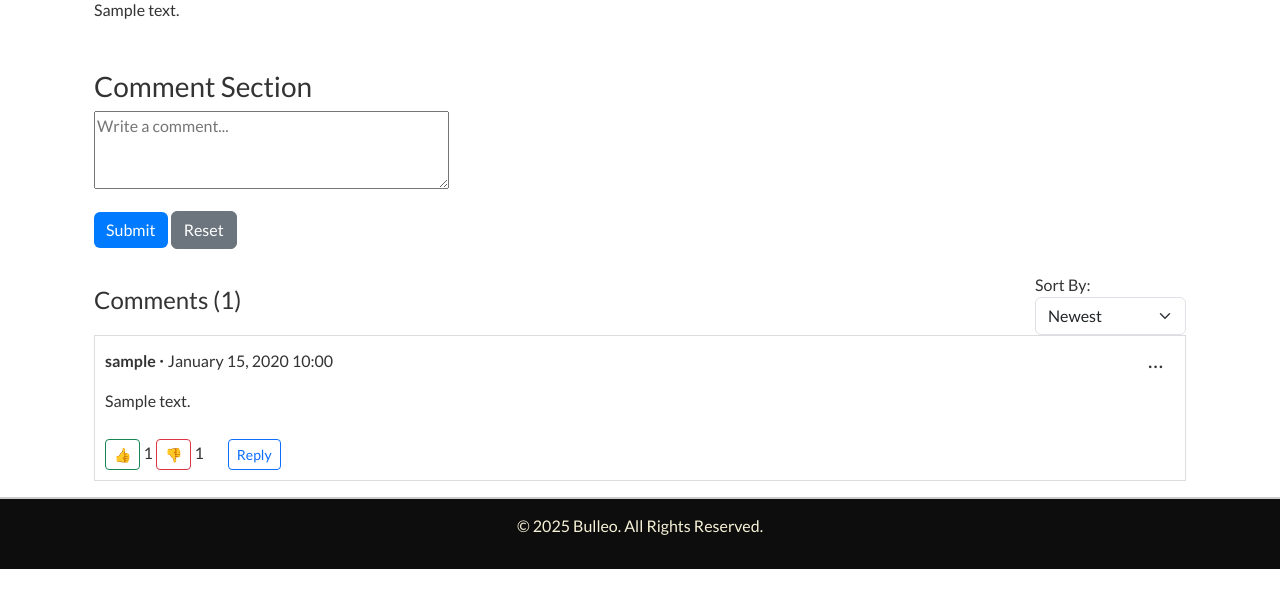
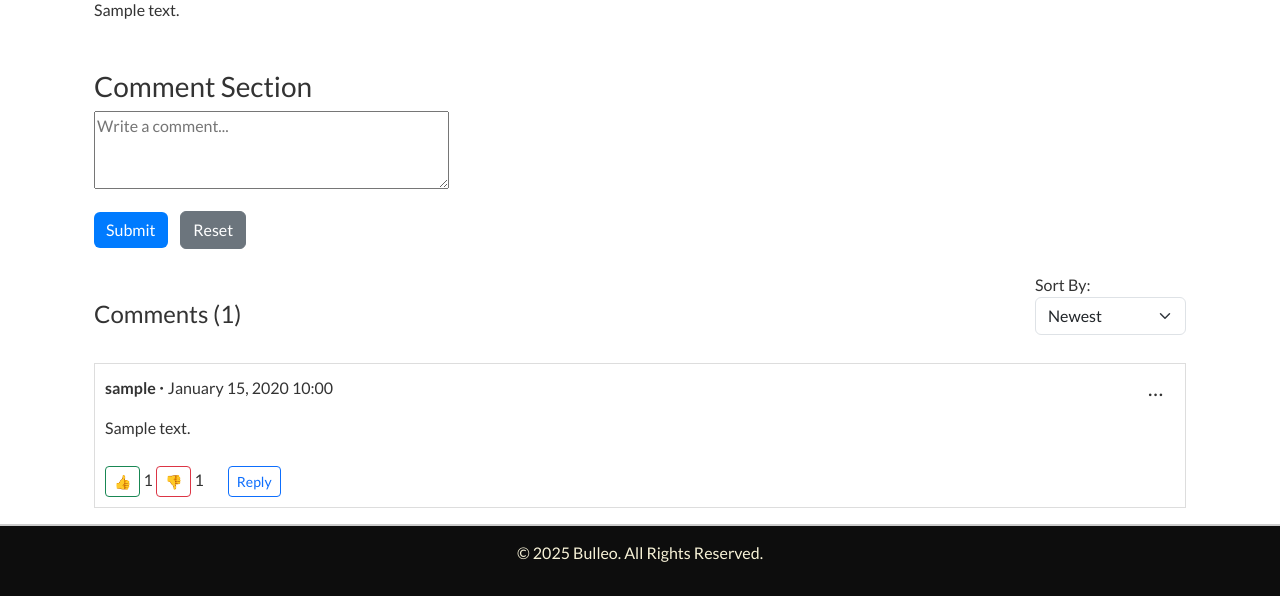
Before and after one commit to Merrick101/bulleo, a Django app: page /news/article/1/ in a window 1280 px wide. Shown: the part 228-824 px from the top of the page. Before the commit the page ends 797 px from the top, so only its background shows below. Run offline with Django 4.2, Linux system fonts and the light colour scheme; a user stored in the database is signed in; tables that the repository leaves empty hold one stand-in row (values such as "Sample post"); parts of the project's set-up code (start-up, migrations or seed data) failed here and were passed over; some libraries are stand-ins or nearby versions.

Commit message:
Finalize styling for comment section, ensure functions align with updated template classes

```diff
--- a/static/css/style.css
+++ b/static/css/style.css
@@ -176,6 +176,14 @@ body {
 
 /* Comment Section Styles */
 
+.my-sort-select {
+  margin-bottom: 1.7rem;
+}
+
+.my-comment-submit {
+  margin-right: 0.6rem;
+}
+
 .my-comment-container {
   border: 1px solid #ddd;
   padding: 0.75rem;       /* Adjust overall padding */
@@ -231,6 +239,9 @@ body {
   margin-bottom: 0.25rem;  /* optional gap below toggle row */
 }
 
+.replies {
+  display: block;
+}
 
 /* Top-level comments have the default styling */
 .comment {
--- a/static/js/comments.js
+++ b/static/js/comments.js
@@ -207,7 +207,7 @@ document.addEventListener("DOMContentLoaded", function () {
         const commentDiv = document.querySelector(`#comment-${commentId}`);
         if (!commentDiv) return;
 
-        const contentParagraph = commentDiv.querySelector(".comment-body p");
+        const contentParagraph = commentDiv.querySelector(".my-comment-body p");
         if (!contentParagraph) return;
 
         const oldContent = contentParagraph.textContent.trim();
@@ -251,7 +251,7 @@ document.addEventListener("DOMContentLoaded", function () {
         .then(data => {
             if (data.success) {
                 const commentDiv = document.querySelector(`#comment-${data.comment_id}`);
-                const contentParagraph = commentDiv.querySelector(".comment-body p");
+                const contentParagraph = commentDiv.querySelector(".my-comment-body p");
                 if (contentParagraph) {
                     contentParagraph.textContent = data.updated_content;
                 }
@@ -282,25 +282,25 @@ document.addEventListener("DOMContentLoaded", function () {
                 const commentDiv = document.getElementById(`comment-${data.comment_id}`);
                 if (commentDiv) {
                     commentDiv.classList.add("deleted-comment");
-                    const header = commentDiv.querySelector(".comment-header");
-                    if (header) {
-                        header.innerHTML = `
+                    const topRow = commentDiv.querySelector(".my-comment-top");
+                    if (topRow) {
+                        topRow.innerHTML = `
                             <p>
                                 <strong>Deleted</strong>
                                 <small>${new Date().toLocaleString()}</small>
                             </p>
                         `;
                     }
-                    const body = commentDiv.querySelector(".comment-body");
-                    if (body) {
-                        body.innerHTML = `
+                    const bodyRow = commentDiv.querySelector(".my-comment-body");
+                    if (bodyRow) {
+                        bodyRow.innerHTML = `
                             <p class="deleted-content">[Deleted]</p>
                             <small class="deleted-note">Actions disabled for deleted comments</small>
                         `;
                     }
-                    const actions = commentDiv.querySelector(".comment-actions");
-                    if (actions) {
-                        actions.remove();
+                    const actionsRow = commentDiv.querySelector(".my-comment-actions");
+                    if (actionsRow) {
+                        actionsRow.remove();
                     }
                 }
                 if (data.comment_count !== undefined) {
@@ -353,6 +353,33 @@ document.addEventListener("DOMContentLoaded", function () {
         const noCommentsMsg = document.getElementById("no-comments-msg");
         if (noCommentsMsg) noCommentsMsg.remove();
 
+        let dropdownHTML = "";
+        if (data.is_authenticated) {
+            dropdownHTML = `
+                <div class="dropdown my-comment-more-actions">
+                <button class="btn btn-link dropdown-toggle my-ellipsis-btn"
+                        type="button"
+                        id="dropdownMenuButton-${data.comment_id}"
+                        data-bs-toggle="dropdown"
+                        aria-expanded="false">
+                    …
+                </button>
+                <ul class="dropdown-menu" aria-labelledby="dropdownMenuButton-${data.comment_id}">
+                    ${
+                    data.is_owner
+                        ? `
+                        <li><a class="dropdown-item edit-btn" data-comment-id="${data.comment_id}" href="#">Edit</a></li>
+                        <li><a class="dropdown-item delete-btn" data-comment-id="${data.comment_id}" href="#">Delete</a></li>
+                        `
+                        : `
+                        <li><a class="dropdown-item report-btn" data-comment-id="${data.comment_id}" href="#">Report</a></li>
+                        `
+                    }
+                </ul>
+                </div>
+            `;
+        }
+
         let actionsHTML = `
             <button class="btn btn-sm btn-outline-success vote-btn" data-action="upvote" data-comment-id="${data.comment_id}">👍</button>
             <span class="upvote-count" id="upvote-count-${data.comment_id}">0</span>
@@ -371,41 +398,79 @@ document.addEventListener("DOMContentLoaded", function () {
             `;
         }
 
+        // Build the main HTML for the new comment (4-row layout)
         const newCommentHTML = `
-            <div class="comment mb-3"
+            <div class="comment mb-3 my-comment"
                 id="comment-${data.comment_id}"
                 data-comment-id="${data.comment_id}"
                 data-level="${data.parent_comment_id ? 1 : 0}">
-                <div class="comment-header">
-                    <p>
+
+            <!-- Row 1: Top (User Info & More Actions) -->
+            <div class="my-comment-top d-flex justify-content-between align-items-center">
+                <div class="my-comment-user-info">
                 <strong>${data.username}</strong>
-                        <small>${data.created_at}</small>
-                    </p>
+                <span class="comment-separator"> · </span>
+                <span class="my-comment-date">${data.created_at}</span>
                 </div>
-                <div class="comment-body">
+                ${dropdownHTML}
+            </div>
+
+            <!-- Row 2: Comment Body -->
+            <div class="my-comment-body">
                 <p>${data.content}</p>
             </div>
-                <div class="comment-actions">
-                    ${actionsHTML}
+
+            <!-- Row 3: Voting & Reply Buttons -->
+            ${
+                data.is_authenticated
+                ? `
+                    <div class="my-comment-actions d-flex align-items-center">
+                    <div class="my-vote-section me-3">
+                        <button class="btn btn-sm btn-outline-success vote-btn"
+                                data-action="upvote"
+                                data-comment-id="${data.comment_id}">👍</button>
+                        <span class="upvote-count" id="upvote-count-${data.comment_id}">0</span>
+                        <button class="btn btn-sm btn-outline-danger vote-btn"
+                                data-action="downvote"
+                                data-comment-id="${data.comment_id}">👎</button>
+                        <span class="downvote-count" id="downvote-count-${data.comment_id}">0</span>
                     </div>
-                <div class="replies" style="display: block;"></div>
+                    <div class="my-reply-section">
+                        <button class="btn btn-sm btn-outline-primary reply-btn"
+                                data-parent-id="${data.comment_id}">Reply</button>
+                    </div>
+                    </div>
+                `
+                : ``
+        }
+
+        <!-- Row 4: Toggle Replies & Replies Container -->
+        <div class="my-comment-toggle">
+            <button class="btn btn-link toggle-replies">Hide Replies</button>
+        </div>
+        <div class="replies"></div>
         </div>
     `;
 
+    // Insert the new comment into the DOM
+    const parentRepliesContainer = data.parent_comment_id
+        ? document.querySelector(`#comment-${data.parent_comment_id} .replies`)
+        : document.getElementById("comments-list");
+
+    if (parentRepliesContainer) {
+        // Insert at the top if newest sort, else append
         if (data.parent_comment_id) {
-            const parentRepliesContainer = document.querySelector(`#comment-${data.parent_comment_id} .replies`);
-            if (parentRepliesContainer) {
         parentRepliesContainer.insertAdjacentHTML("beforeend", newCommentHTML);
-                ensureToggleForParent(document.querySelector(`#comment-${data.parent_comment_id}`));
-            }
         } else {
         if (sortOrder === "newest") {
-                commentsList.insertAdjacentHTML("afterbegin", newCommentHTML);
+            parentRepliesContainer.insertAdjacentHTML("afterbegin", newCommentHTML);
         } else {
-                commentsList.insertAdjacentHTML("beforeend", newCommentHTML);
+            parentRepliesContainer.insertAdjacentHTML("beforeend", newCommentHTML);
+        }
         }
     }
 
+    // Re-apply indentation logic
     updateIndentation();
     }
 
@@ -413,7 +478,7 @@ document.addEventListener("DOMContentLoaded", function () {
     // 12) Toggle Replies
     // ------------------------------------------------------
     function toggleReplies(button) {
-        const repliesContainer = button.nextElementSibling;
+        const repliesContainer = button.parentElement.nextElementSibling;
         if (!repliesContainer) return;
 
         if (repliesContainer.style.display === "none") {
--- a/templates/news/_comment.html
+++ b/templates/news/_comment.html
@@ -63,7 +63,7 @@
       <div class="my-comment-toggle">
         <button class="btn btn-link toggle-replies">Hide Replies</button>
       </div>
-      <div class="replies" style="display: block;">
+      <div class="replies">
         {% for reply in replies %}
           {% include "news/_comment.html" with comment=reply %}
         {% endfor %}
```
Lines whose indentation alone changed are shown as unchanged.
